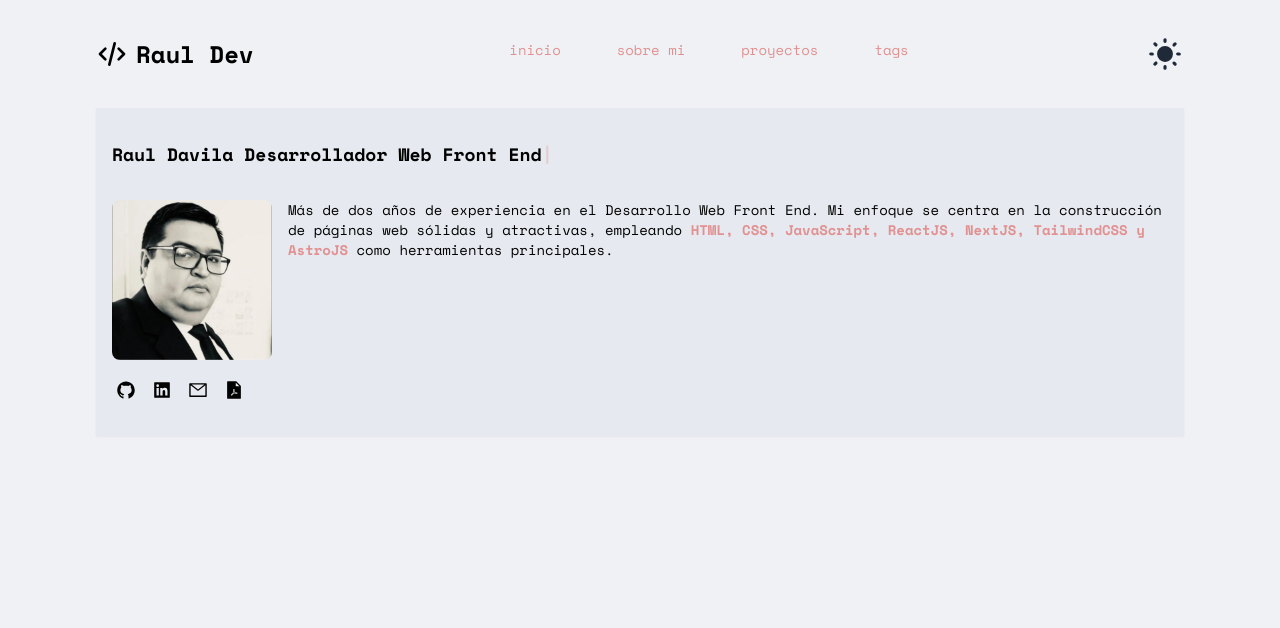
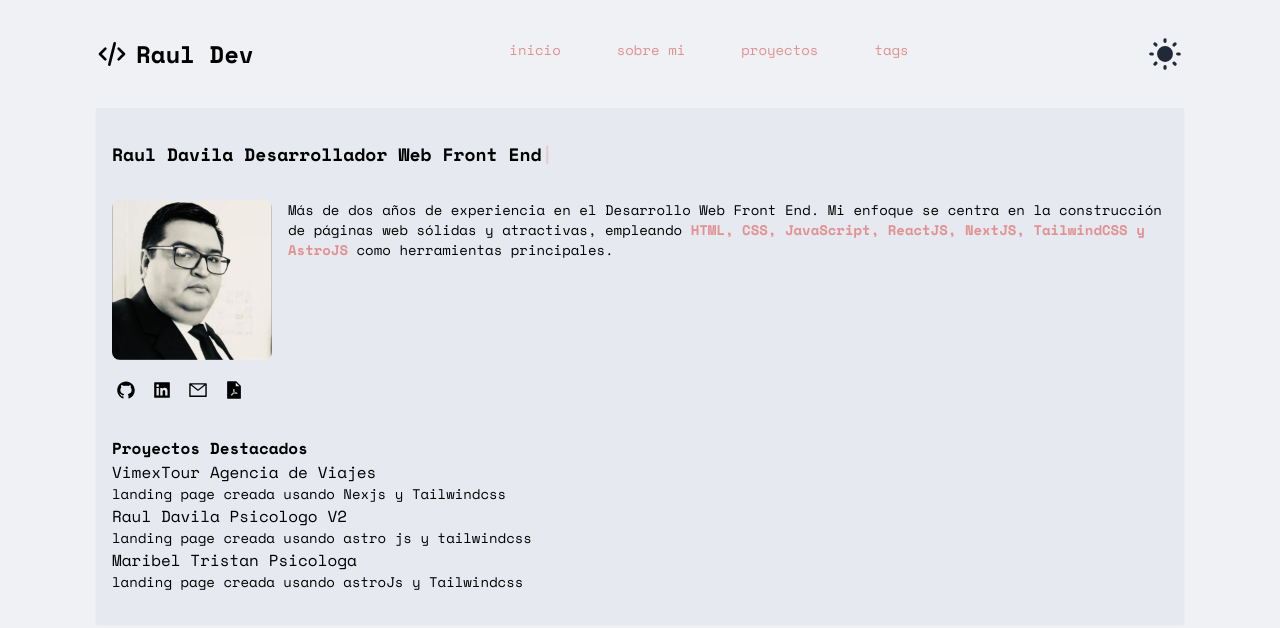
Before and after one commit to magoMercurio/next-portfolio-2024, a Next.js app: page / in a window 1280 px wide. Shown: the top 628 px of the page. Built offline with nearby package versions, Linux system fonts and the light colour scheme.

Commit message:
create proyectsection

```diff
--- a/src/app/globals.css
+++ b/src/app/globals.css
@@ -22,7 +22,7 @@
   }
 
   h2 {
-    @apply text-base font-semibold text-pretty
+    @apply text-base font-semibold text-pretty capitalize
   }
 
   p {
--- a/src/app/page.jsx
+++ b/src/app/page.jsx
@@ -1,10 +1,14 @@
 
 import { Hero } from '@/components/ui/Hero'
+import { ProyectSection } from '@/components/ui/ProyectSection'
+
+
 
 export default function Home() {
   return (
     <main className='section'>
       <Hero />
+      <ProyectSection />
     </main>
   );
 }
--- /dev/null
+++ b/src/components/ui/ProyectSection.jsx
@@ -0,0 +1,27 @@
+import { proyectsdata } from "@/data/proyectdata"
+
+const pinnedProyects = proyectsdata.filter(proyect => proyect.pin)
+
+
+export const ProyectSection = () => {
+  return (
+    <section className=" mt-8">
+      <h2>
+      proyectos destacados
+      </h2>
+      <article>
+        {
+          pinnedProyects.map(proyect => {
+            return (
+              <div key={proyect.titulo}>
+                <h3>{proyect.titulo}</h3>
+                <p>{proyect.descripcion}</p>
+              </div>
+            )
+          })
+        }
+
+      </article>
+    </section>
+  )
+}
--- a/src/data/proyectdata.js
+++ b/src/data/proyectdata.js
@@ -7,6 +7,7 @@ export const proyectsdata = [
     "link": "XXXXXXXXXXXXXXXXXXXXXXXXXXXXXXXXXX",
     "link_github": "XXXXXXXXXXXXXXXXXXXXXXXXXXXXXXXXXX",
     tags: ['frontend', 'landingpage', 'nextjs', 'tailwindcss'],
+    pin: true,
   },
   {
     "titulo": "Raul Davila Psicologo V2",
@@ -16,6 +17,7 @@ export const proyectsdata = [
     "link": "XXXXXXXXXXXXXXXXXXXXXXXXXXXXXXXXXX",
     "link_github": "XXXXXXXXXXXXXXXXXXXXXXXXXXXXXXXXXX",
     tags: ['frontend', 'landingpage', 'nextjs', 'tailwindcss'],
+    pin: true,
   },
   {
     "titulo": "Raul Davila Psicologo v1",
@@ -25,6 +27,7 @@ export const proyectsdata = [
     "link": "XXXXXXXXXXXXXXXXXXXXXXXXXXXXXXXXXX",
     "link_github": "XXXXXXXXXXXXXXXXXXXXXXXXXXXXXXXXXX",
     tags: ['frontend', 'landingpage', 'nextjs', 'tailwindcss'],
+    pin: false,
   },
   {
     "titulo": "Maribel Tristan Psicologa",
@@ -34,6 +37,7 @@ export const proyectsdata = [
     "link": "XXXXXXXXXXXXXXXXXXXXXXXXXXXXXXXXXX",
     "link_github": "XXXXXXXXXXXXXXXXXXXXXXXXXXXXXXXXXX",
     tags: ['frontend', 'landingpage', 'nextjs', 'tailwindcss'],
+    pin: true,
   },
   {
     "titulo": "Barberia Vintage",
@@ -43,6 +47,6 @@ export const proyectsdata = [
     "link": "XXXXXXXXXXXXXXXXXXXXXXXXXXXXXXXXXX",
     "link_github": "XXXXXXXXXXXXXXXXXXXXXXXXXXXXXXXXXX",
     tags: ['frontend', 'landingpage', 'nextjs', 'tailwindcss'],
-
+    pin: false,
   }
 ];
```
